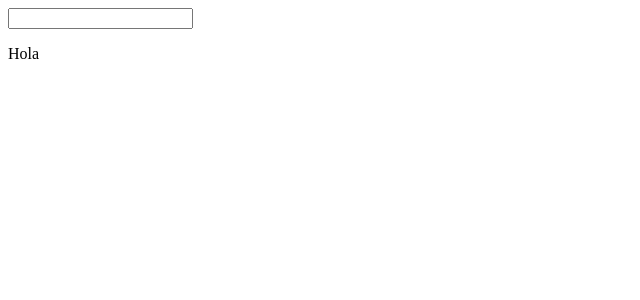
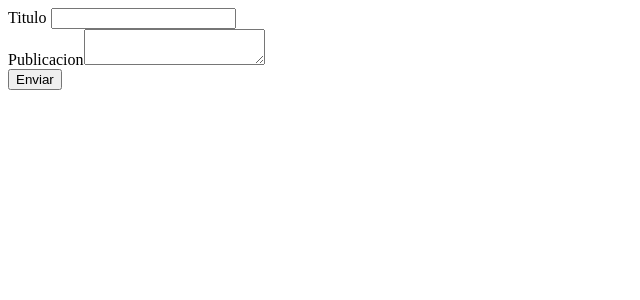
Before and after one commit to kevinCardenas23/ReactCodigoFacilito, a React (Create React App) app: page / in a window 1280 px wide. Shown: the top 300 px of the page, without its empty margins (0-640 px from the left). Built offline with nearby package versions, Linux system fonts and the light colour scheme.

Commit message:
Crear y capturar valores de un formulario

```diff
--- a/src/index.js
+++ b/src/index.js
@@ -1,20 +1,28 @@
 import React, { useState } from 'react';
 import { render } from 'react-dom';
 
-const Saludo = ()=>{
-  const [name, setName] = useState("");
+const Form = () =>{
+  let [title, setTitle] = useState("");
+  let [body, setBody] = useState("");
 
   return (
-    <div>
-      <input type="text" onChange={(ev)=>{setName(ev.target.value)}}/>
-      <p>Hola {name}</p>
-    </div>
+    <form >
+      <div>
+        <label for='title'>Titulo </label>
+        <input type="text" id='title' onChange={(ev)=>{setTitle(ev.target.value)}}/>
+      </div>
+      <div>
+        <label for="body">Publicacion</label>
+        <textarea id="body" onChange={(ev)=>{setBody(ev.target.value)}}></textarea>
+      </div>
+      <input type="submit" value="Enviar" />
+    </form>
   )
 }
 
 const App = () => {
   return(
-    <Saludo></Saludo>
+    <Form></Form>
   );
 };
 
```
